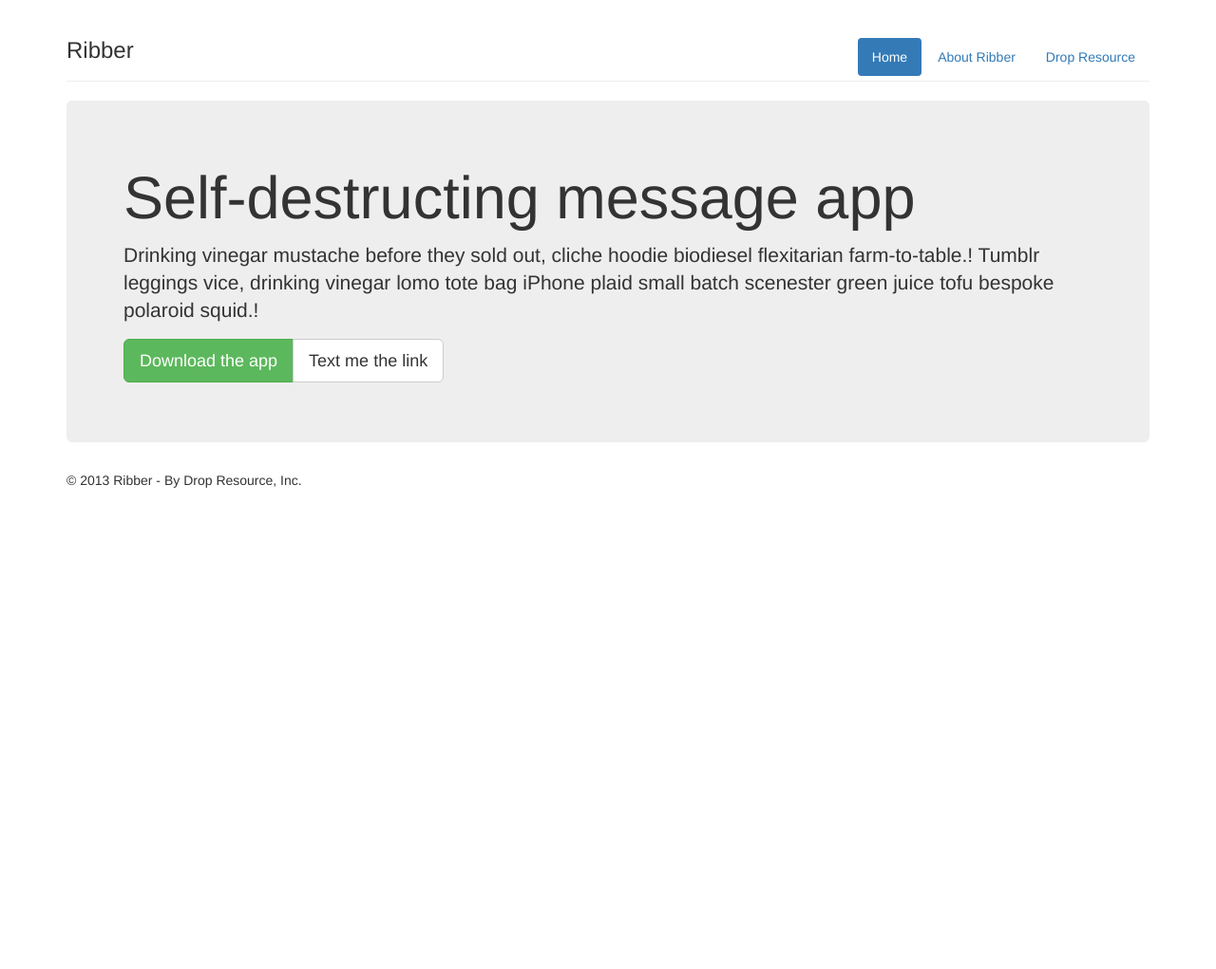
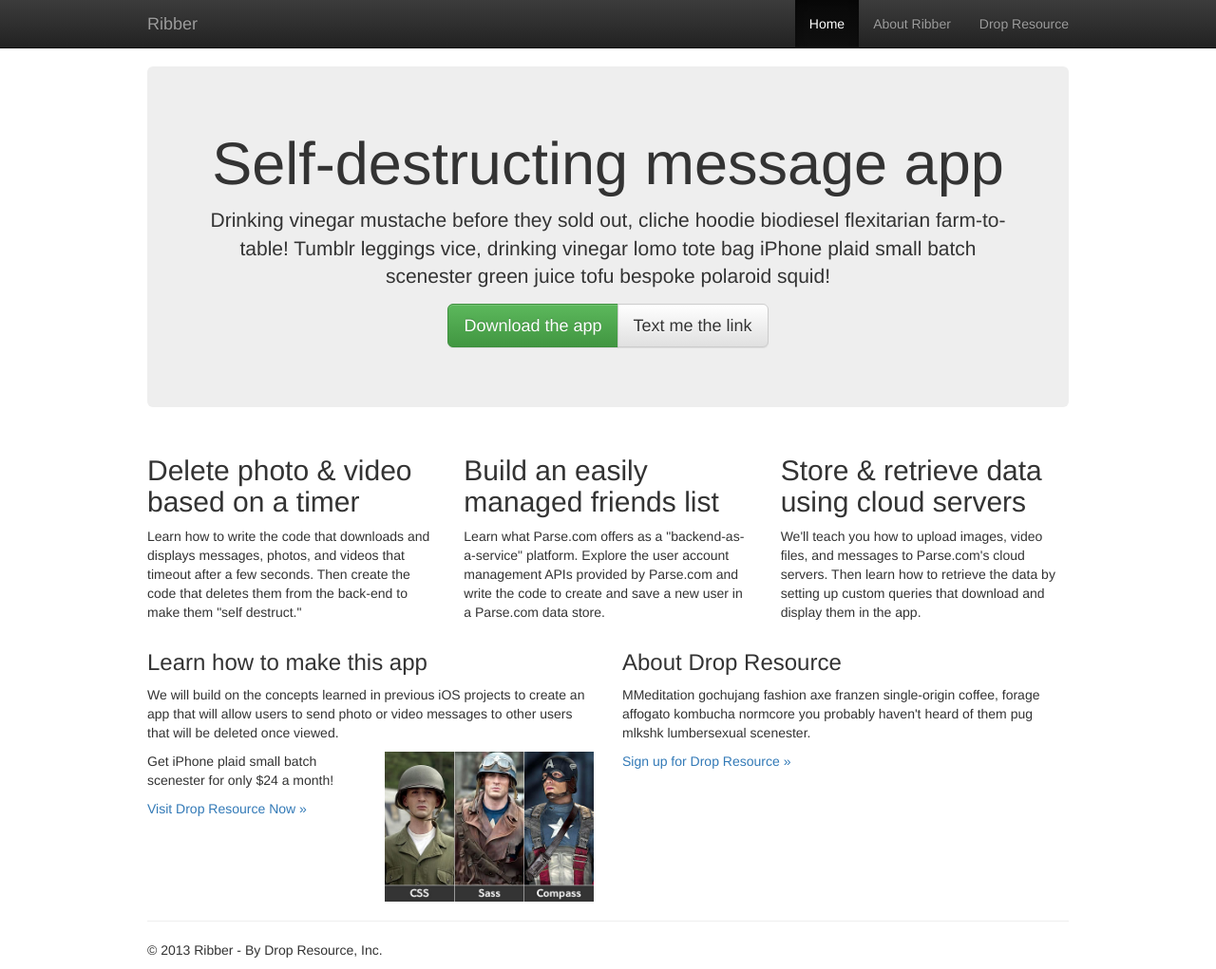
Before and after one commit to evgkit/Ribber, a plain HTML site: page index.html in a window 1280 px wide. Shown: the whole page at 95% size. Before the commit the page ends 800 px from the top, so only its background shows below. Drawn offline with nearby package versions, Linux system fonts and the light colour scheme.

Commit message:
Drop some markup

```diff
--- a/index.html
+++ b/index.html
@@ -6,6 +6,8 @@
     <meta name="viewport" content="width=device-width, initial-scale=1">
     <title>Ribber</title>
     <link href="bower_components/bootstrap/dist/css/bootstrap.min.css" rel="stylesheet" media="screen">
+    <link href="bower_components/bootstrap/dist/css/bootstrap-theme.min.css" rel="stylesheet" media="screen">
+    <link href="css/application.css" rel="stylesheet" media="screen">
 
     <!-- HTML5 shim and Respond.js for IE8 support of HTML5 elements and media queries -->
     <!-- WARNING: Respond.js doesn't work if you view the page via file:// -->
@@ -15,32 +17,88 @@
     <![endif]-->
 </head>
 <body>
+
+<div class="navbar navbar-inverse navbar-fixed-top">
+    <div class="container">
+        <button type="button" class="navbar-toggle" data-toggle="collapse" data-target=".navbar-collapse">
+            <span class="icon-bar"></span>
+            <span class="icon-bar"></span>
+            <span class="icon-bar"></span>
+        </button>
+
+        <a class="navbar-brand text-muted" href="#">Ribber</a>
+        <div class="collapse navbar-collapse">
+            <ul class="nav navbar-nav navbar-right">
+                <li class="active"><a href="#">Home</a></li>
+                <li><a href="#">About Ribber</a></li>
+                <li><a href="#">Drop Resource</a></li>
+            </ul>
+        </div>
+    </div>
+</div>
+
 <div class="container">
-    <header class="page-header">
-        <ul class="nav nav-pills pull-right">
-            <li class="active"><a href="#">Home</a></li>
-            <li><a href="#">About Ribber</a></li>
-            <li><a href="#">Drop Resource</a></li>
-        </ul>
-        <h3>Ribber</h3>
-    </header>
-
     <div class="jumbotron">
         <h1>Self-destructing message app</h1>
 
         <p class="lead">Drinking vinegar mustache before they sold out, cliche hoodie biodiesel flexitarian
-            farm-to-table.! Tumblr leggings vice, drinking vinegar lomo tote bag iPhone plaid small batch scenester
-            green juice tofu bespoke polaroid squid.!</p>
+            farm-to-table! Tumblr leggings vice, drinking vinegar lomo tote bag iPhone plaid small batch scenester
+            green juice tofu bespoke polaroid squid!</p>
 
         <p class="btn-group">
             <a class="btn btn-success btn-lg" href="#">Download the app</a>
-            <a class="btn btn-default btn-lg" href="#">Text me the link</a>
+            <a class="btn btn-default btn-lg hidden-xs" href="#">Text me the link</a>
         </p>
     </div>
 
+    <div class="row">
+        <div class="col-sm-4">
+            <h2>Delete photo &amp; video based on a timer</h2>
+            <p>Learn how to write the code that downloads and displays messages, photos, and videos that timeout after a few seconds. Then create the code that deletes them from the back-end to make them "self destruct."</p>
+        </div>
+
+        <div class="col-sm-4">
+            <h2>Build an easily managed friends list</h2>
+            <p>Learn what Parse.com offers as a "backend-as-a-service" platform. Explore the user account management APIs provided by Parse.com and write the code to create and save a new user in a Parse.com data store.</p>
+        </div>
+
+        <div class="col-sm-4">
+            <h2>Store &amp; retrieve data using cloud servers</h2>
+            <p>We'll teach you how to upload images, video files, and messages to Parse.com's cloud servers. Then learn how to retrieve the data by setting up custom queries that download and display them in the app.</p>
+        </div>
+    </div>
+
+    <div class="row">
+        <div class="col-sm-6 hidden-xs">
+            <h3>Learn how to make this app</h3>
+            <p>We will build on the concepts learned in previous iOS projects to create an app that will allow users to send photo or video messages to other users that will be deleted once viewed.</p>
+
+            <div class="row">
+                <div class="col-sm-6 col-md-push-6">
+                    <img class="img-responsive" src="img/thumb.jpg">
+                </div>
+                <div class="col-sm-6 col-md-pull-6">
+                    <p>Get iPhone plaid small batch scenester for only $24 a month!</p>
+                    <a href="#">Visit Drop Resource Now &raquo;</a>
+                </div>
+            </div>
+
+        </div>
+
+        <div class="col-sm-6">
+            <h3>About Drop Resource</h3>
+            <p>MMeditation gochujang fashion axe franzen single-origin coffee, forage affogato kombucha normcore you probably haven't heard of them pug mlkshk lumbersexual scenester.</p>
+            <a href="#">Sign up for Drop Resource &raquo;</a>
+        </div>
+    </div>
+
+    <hr>
     <div>
         <p>&copy; 2013 Ribber - By Drop Resource, Inc.</p>
     </div>
+
+    <script src="bower_components/jquery/dist/jquery.min.js"></script>
+    <script src="bower_components/bootstrap/dist/js/bootstrap.min.js"></script>
 </div>
 </body>
 </html>
--- /dev/null
+++ b/scss/application.scss
@@ -0,0 +1,11 @@
+body {
+  padding-top: 70px;
+}
+
+.container {
+  max-width: 1000px;
+}
+
+.jumbotron {
+  text-align: center;
+}
```
Also changed, not shown: css/application.css (added), img/thumb.jpg (added), 2 other files.
